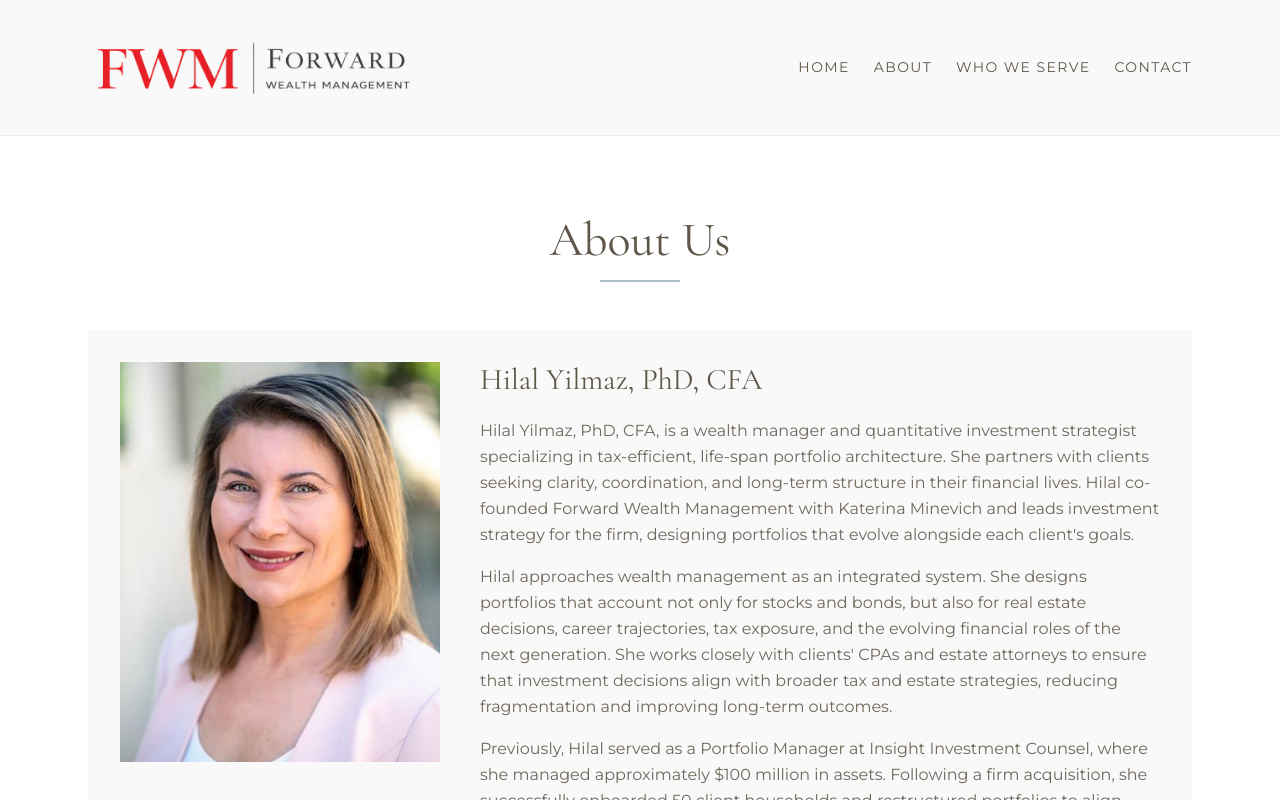
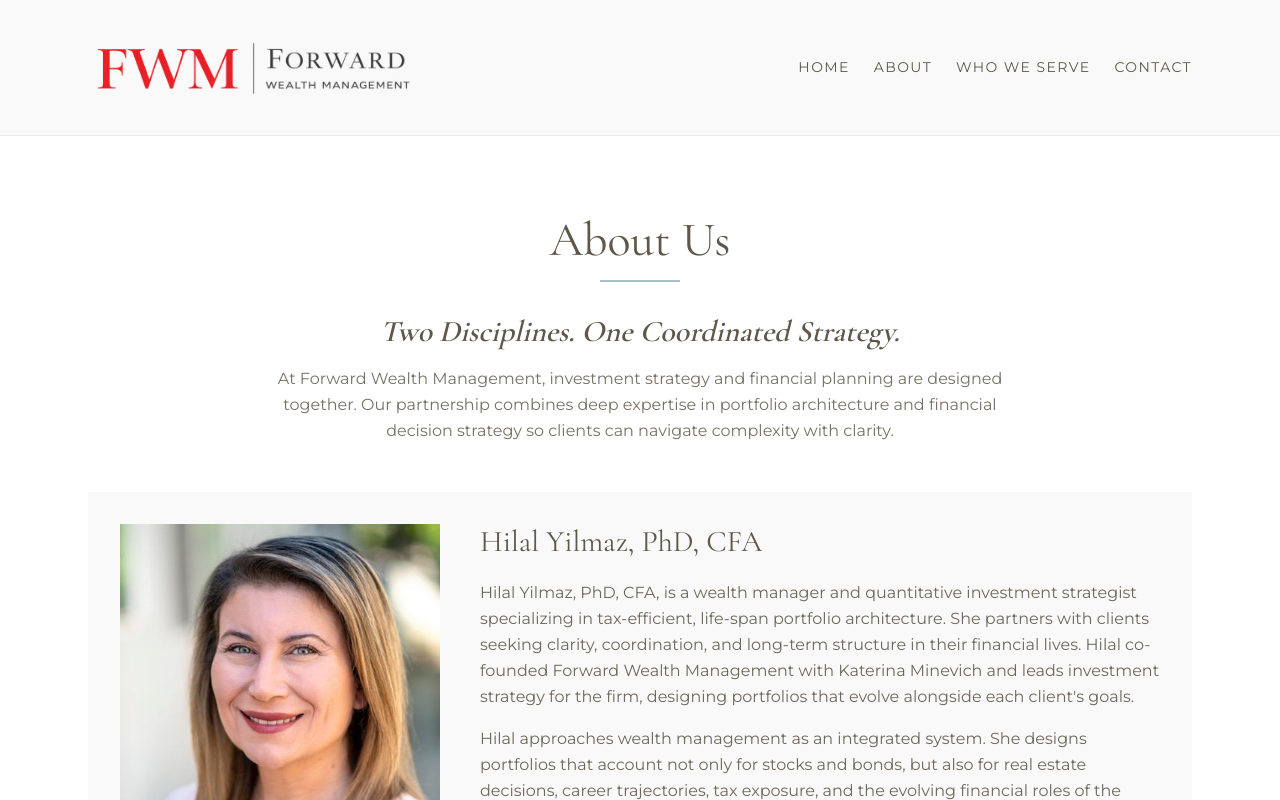
Before and after one commit to Ren6006/forwardwealthmanagement, a React (Vite) app: page /about in a window 1280 px wide. Shown: the top 800 px of the page. Built offline with nearby package versions, Linux system fonts and the light colour scheme.

Commit message:
current final version

```diff
--- a/src/components/Layout.jsx
+++ b/src/components/Layout.jsx
@@ -4,11 +4,14 @@ import Header from './Header.jsx'
 import Footer from './Footer.jsx'
 
 function Layout() {
-  const { pathname } = useLocation()
+  const location = useLocation()
 
   useEffect(() => {
+    // If navigating to a hash (e.g. /about#hilal), let the target page handle scrolling.
+    if (location.hash) return
+
     window.scrollTo({ top: 0, left: 0, behavior: 'auto' })
-  }, [pathname])
+  }, [location.pathname, location.hash])
 
   return (
     <div>
--- a/src/components/sections/AboutPage.jsx
+++ b/src/components/sections/AboutPage.jsx
@@ -21,6 +21,15 @@ export default function AboutPage() {
       <div className="max-w-6xl mx-auto px-6">
         <h1 className="text-4xl md:text-5xl text-brandDark text-center">{siteContent.about.heading}</h1>
         <div className="mt-4 h-[2px] w-20 mx-auto bg-[#A9C0C8]" />
+
+        <p className="mt-8 text-center text-brandDark font-heading text-2xl md:text-3xl font-semibold italic">
+          Two Disciplines. One Coordinated Strategy.
+        </p>
+        <p className="mt-4 text-center text-brandDark/85 max-w-3xl mx-auto leading-relaxed">
+          At Forward Wealth Management, investment strategy and financial planning are designed together.
+          Our partnership combines deep expertise in portfolio architecture and financial decision
+          strategy so clients can navigate complexity with clarity.
+        </p>
 
         <div className="mt-12 space-y-14">
           {siteContent.about.bios.map((bio) => (
```
